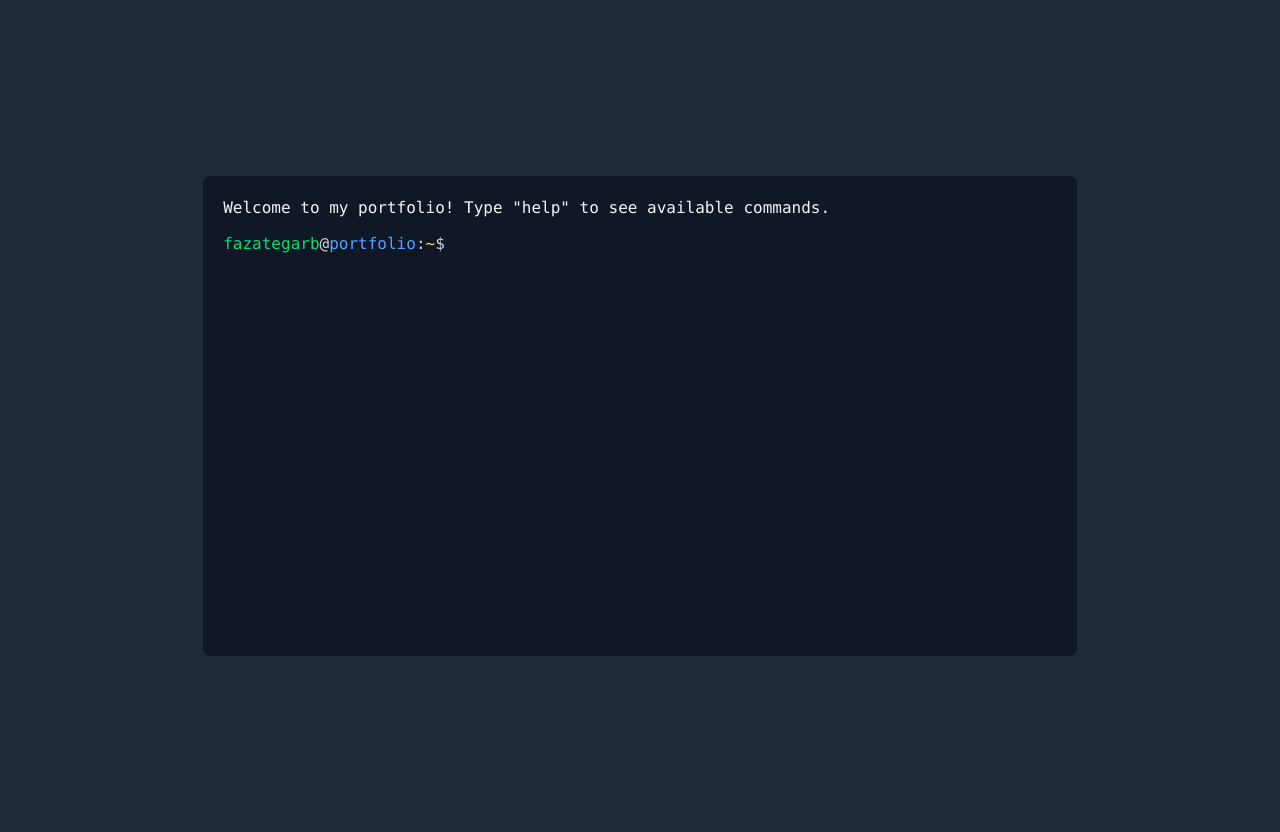
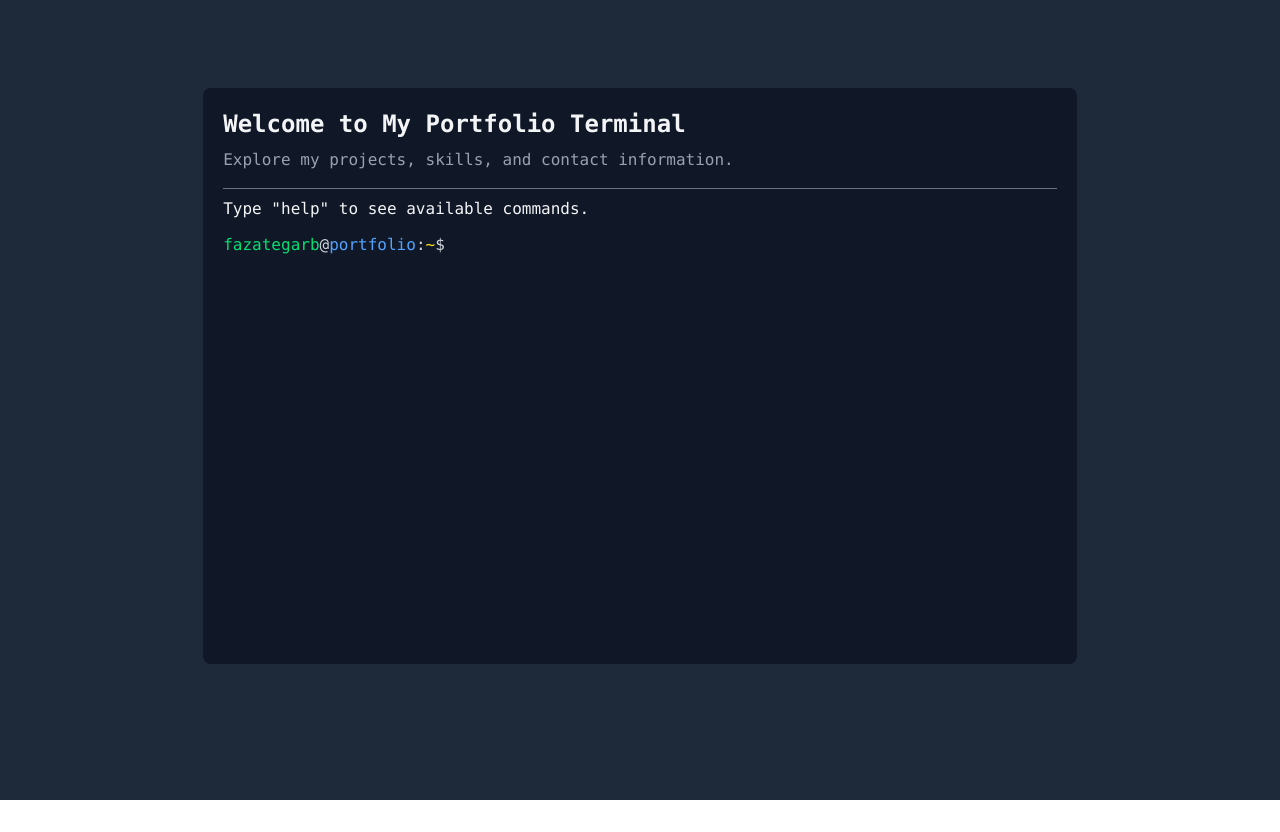
Before and after one commit to fazategarb/portfolio, a React (Vite) app: page / in a window 1280 px wide. After the commit the page ends 800 px from the top, so only its background shows below. Built offline with nearby package versions, Linux system fonts and the light colour scheme.

Commit message:
feat: Update customized container terminal and add new part like header

```diff
--- a/src/components/Terminal.jsx
+++ b/src/components/Terminal.jsx
@@ -5,8 +5,12 @@ import { executeCommand } from '../data/commands';
 import { fileSystem } from '../data/fileSystem';
 
 const Terminal = () => {
+  const gradientArt = [
+    { text: 'Type "help" to see available commands.', isCommand: false },
+  ]
+
   const [output, setOutput] = useState([
-    { text: 'Welcome to my portfolio! Type "help" to see available commands.', isCommand: false }
+    ...gradientArt.map(line => ({ text: line.text, color: line.color, isCommand: false })),
   ]);
   const [currentDir, setCurrentDir] = useState('~');
   const terminalRef = useRef(null);
@@ -32,17 +36,22 @@ const Terminal = () => {
   };
 
   return (
-    <div className='h-screen flex items-center justify-center bg-gray-800 text-gray-100'>
+    <div className='h-[90vh] flex items-center justify-center bg-gray-800 text-gray-100'>
       <div
       ref={terminalRef}
       className="bg-gray-900 text-gray-100 font-mono p-5 rounded-lg overflow-y-auto"
       style={{
         width: '70%', // Customize width (e.g., 600px or 50%)
-          height: '60%', // Customize height (e.g., 400px or 80vh)
+        height: '80%', // Customize height (e.g., 400px or 80vh)
         maxWidth: '90%', // Optional: Add responsiveness
         maxHeight: '80vh', // Optional: Prevent overflow
       }}
       >
+      <div className='mb-4'>
+        <h1 className='text-2xl font-bold mb-2'>Welcome to My Portfolio Terminal</h1>
+        <p className='text-gray-400'>Explore my projects, skills, and contact information.</p>
+      </div>
+      <hr className='border-gray-500 mb-2'></hr>
       <Output output={output} />
       <CommandLine
           handleCommand={handleCommand}
```
Lines whose indentation alone changed are shown as unchanged.
